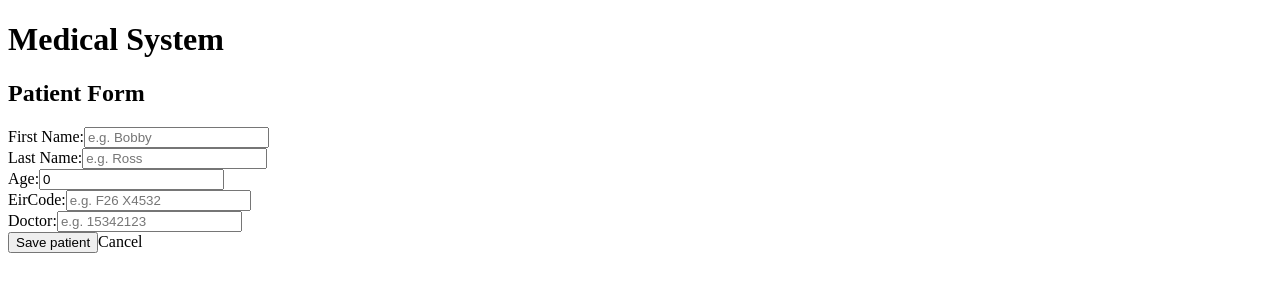
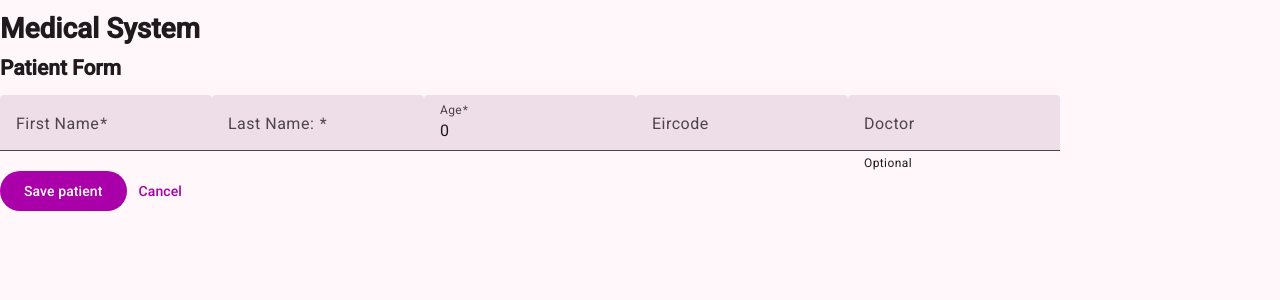
Before and after one commit to S00253911/Assignment2, an Angular app: page /patients/new in a window 1280 px wide. Shown: the top 300 px of the page. Built offline with nearby package versions, Linux system fonts and the light colour scheme.

Commit message:
Patient form styled using Material

```diff
--- a/package.json
+++ b/package.json
@@ -23,10 +23,12 @@
   "private": true,
   "packageManager": "npm@11.13.0",
   "dependencies": {
+    "@angular/cdk": "^21.2.14",
     "@angular/common": "^21.0.0",
     "@angular/compiler": "^21.0.0",
     "@angular/core": "^21.0.0",
     "@angular/forms": "^21.0.0",
+    "@angular/material": "^21.2.14",
     "@angular/platform-browser": "^21.0.0",
     "@angular/router": "^21.0.0",
     "@types/cors": "^2.8.19",
--- a/src/app/features/medical/pages/appointments-page/appointments-page.ts
+++ b/src/app/features/medical/pages/appointments-page/appointments-page.ts
@@ -1,4 +1,4 @@
-import { AsyncPipe } from '@angular/common';
+
 import { Component, inject, OnInit } from '@angular/core';
 import { MedicalService } from '../../services/medical.service';
 import { AppointmentCard } from '../appointment-card/appointment-card';
@@ -9,7 +9,7 @@ import { toSignal } from '@angular/core/rxjs-interop';
 
 @Component({
   selector: 'app-appointments-page',
-  imports: [AsyncPipe, AppointmentCard, RouterLink],
+  imports: [ AppointmentCard, RouterLink],
   templateUrl: './appointments-page.html',
   styleUrl: './appointments-page.scss',
 })
--- a/src/app/features/medical/pages/doctors-page/doctors-page.ts
+++ b/src/app/features/medical/pages/doctors-page/doctors-page.ts
@@ -1,4 +1,4 @@
-import { AsyncPipe } from '@angular/common';
+
 import { Component, inject, OnInit } from '@angular/core';
 import { MedicalService } from '../../services/medical.service';
 import { DoctorCard } from '../doctor-card/doctor-card';
@@ -8,7 +8,7 @@ import { withLoadState } from '../../../../shared/load-state';
 
 @Component({
   selector: 'app-doctors-page',
-  imports: [AsyncPipe, DoctorCard, RouterLink],
+  imports: [DoctorCard, RouterLink],
   templateUrl: './doctors-page.html',
   styleUrl: './doctors-page.scss',
 })
--- a/src/app/features/medical/pages/patient-form/patient-form.html
+++ b/src/app/features/medical/pages/patient-form/patient-form.html
@@ -3,41 +3,77 @@
 
 
   <!-- First Name Field -->
-  <div class="form-group">
-    <label for="firstName">First Name:</label>
-    <input id="firstName" type="text" formControlName="firstName" placeholder="e.g. Bobby" />
-  </div>
+   <mat-form-field>
+    <mat-label>First Name</mat-label>
+    <mat-error>First Name is required</mat-error>
+    @if (patientForm.controls.firstName.hasError('required')){
+          <mat-error>First Name is required</mat-error>
+  } @else if (patientForm.controls.firstName.hasError('minlength')) {
+    <mat-error>First Name must be at least 2 characters</mat-error>
+    } @else if (patientForm.controls.firstName.hasError('maxlength')) {
+    <mat-error>First Name must be 40 characters or fewer</mat-error>
+    }
+
+    <input matInput formControlName="firstName" placeholder="e.g. Bobby">
+   </mat-form-field>
 
   <!-- Last Name Field -->
-  <div class="form-group">
-    <label for="lastName">Last Name:</label>
-    <input id="lastName" type="text" formControlName="lastName" placeholder="e.g. Ross" />
+   <mat-form-field>
+    <mat-label>Last Name: </mat-label>
+    <mat-error>Last Name is required</mat-error>
+    @if (patientForm.controls.lastName.hasError('required')){
+          <mat-error>Last Name is required</mat-error>
+  } @else if (patientForm.controls.lastName.hasError('minlength')) {
+    <mat-error>LastName must be at least 2 characters</mat-error>
+    } @else if (patientForm.controls.lastName.hasError('maxlength')) {
+    <mat-error>Last Name must be 40 characters or fewer</mat-error>
+    }
+    <input matInput formControlName="lastName" placeholder="e.g. Ross">
+   </mat-form-field>
 
-  </div>
 
   <!-- Age Field -->
-  <div class="form-group">
-    <label for="age">Age:</label>
-    <input id="age" type="number" formControlName="age" placeholder="e.g. 2004" />
-  </div>
+   <mat-form-field>
+    <mat-label>Age</mat-label>
+    <mat-error>Age is required</mat-error>
+        @if (patientForm.controls.age.hasError('required')){
+          <mat-error>Age is required</mat-error>
+  } @else if (patientForm.controls.age.hasError('minlength')) {
+    <mat-error>Age must be at least 0</mat-error>
+    }
+
+    <input matInput formControlName="age" type="number" placeholder="e.g. 19">
+   </mat-form-field>
+
 
   <!-- EirCode Field -->
-  <div class="form-group">
-    <label for="eirCode">EirCode:</label>
-    <input id="eirCode" type="text" formControlName="eirCode" placeholder="e.g. F26 X4532" />
-  </div>
 
-  <!-- Year Field -->
-  <div class="form-group">
-    <label for="attendingDoctor">Doctor:</label>
-    <input id="attendingDoctor" type="text" formControlName="attendingDoctor" placeholder="e.g. 15342123" />
-  </div>
+  <mat-form-field>
+    <mat-label>Eircode</mat-label>
+   @if (patientForm.controls.eirCode.hasError('minlength')) {
+    <mat-error>LastName must be at least 7 characters</mat-error>
+    } @else if (patientForm.controls.eirCode.hasError('maxlength')) {
+    <mat-error>Last Name must be 7 characters or fewer</mat-error>
+    }
+    <input matInput formControlName="eirCode" placeholder="e.g. F26 X452">
+   </mat-form-field>
+
+
+  <!-- Doctor Field -->
+   <mat-form-field>
+    <mat-label>Doctor</mat-label>
+    <mat-hint>Optional</mat-hint>
+    <input matInput formControlName="attendingDoctor" placeholder="e.g. Dr Houston">
+   </mat-form-field>
 
   <!-- Action Buttons -->
   @if (saveError(); as message) { <p role="alert">{{ message }}</p> }
   <div class="button-group">
-    <button type="submit" [disabled]="saving()">
+    <button matButton="filled" type="submit" [disabled]="saving()">
       {{ saving() ? 'Saving...' : 'Save patient' }}
     </button>
-    <a routerLink="/patients">Cancel</a>
+    <a matButton routerLink="/patients">Cancel</a>
   </div>
+  @if (saving()){
+    <mat-progress-bar mode="buffer" />
+  }
--- a/src/app/features/medical/pages/patient-form/patient-form.ts
+++ b/src/app/features/medical/pages/patient-form/patient-form.ts
@@ -2,12 +2,18 @@ import { Component, inject, signal } from '@angular/core';
 import { FormBuilder, ReactiveFormsModule, UntypedFormArray, Validators } from '@angular/forms';
 import { CreatePatientDto, Patient } from '../../models/patient.model';
 import { MedicalService } from '../../services/medical.service';
-import { Router } from '@angular/router';
+import { Router, RouterLink } from '@angular/router';
+import { MatButtonModule } from '@angular/material/button';
+import { MatFormFieldModule } from '@angular/material/form-field';
+import { MatInputModule } from '@angular/material/input';
+import { MatCard, MatCardModule } from '@angular/material/card';
+import { MatProgressBarModule } from '@angular/material/progress-bar'
+import { MatSnackBar } from '@angular/material/snack-bar'
 
 
 @Component({
   selector: 'app-patient-form',
-  imports: [ReactiveFormsModule],
+  imports: [RouterLink,ReactiveFormsModule, MatButtonModule, MatFormFieldModule, MatInputModule, MatCardModule, MatProgressBarModule],
   templateUrl: './patient-form.html',
   styleUrl: './patient-form.scss',
 })
@@ -16,16 +22,16 @@ export class PatientForm {
   private formBuilder = inject(FormBuilder);
   private patientService = inject(MedicalService)
   private router = inject(Router);
-
+  private snackBar = inject(MatSnackBar);
 
   saving = signal(false);
   saveError = signal<string | null>(null)
 
   patientForm = this.formBuilder.nonNullable.group({
-    firstName: ['', Validators.required],
-    lastName: ['', Validators.required],
+    firstName: ['', Validators.required, Validators.minLength(2), Validators.maxLength(40)],
+    lastName: ['', Validators.required, Validators.minLength(2), Validators.maxLength(40)],
     age: [0, [Validators.required, Validators.min(0)]],
-    eirCode: [''],
+    eirCode: ['', [Validators.minLength(7), Validators.maxLength(7)]],
     attendingDoctor: ['']
   });
 
@@ -40,6 +46,9 @@ export class PatientForm {
 
       this.patientService.addPatient(newPatient).subscribe({
       next: (response) => {
+        this.snackBar.open(`${newPatient.firstName} ${newPatient.lastName} saved`, `Close`, {
+          duration: 10000
+        });
         console.log('Patient added successfully:', response);
         this.router.navigate(['/patients']);
       },
--- a/src/index.html
+++ b/src/index.html
@@ -6,6 +6,10 @@
   <base href="/">
   <meta name="viewport" content="width=device-width, initial-scale=1">
   <link rel="icon" type="image/x-icon" href="favicon.ico">
+  <link rel="preconnect" href="https://fonts.googleapis.com">
+  <link rel="preconnect" href="https://fonts.gstatic.com" crossorigin>
+  <link href="https://fonts.googleapis.com/css2?family=Roboto:wght@300;400;500&display=swap" rel="stylesheet">
+  <link href="https://fonts.googleapis.com/icon?family=Material+Icons" rel="stylesheet">
 </head>
 <body>
   <app-root></app-root>
--- a/src/styles.scss
+++ b/src/styles.scss
@@ -1 +1,38 @@
+
+// Include theming for Angular Material with `mat.theme()`.
+// This Sass mixin will define CSS variables that are used for styling Angular Material
+// components according to the Material 3 design spec.
+// Learn more about theming and how to use it for your application's
+// custom components at https://material.angular.dev/guide/theming
+@use '@angular/material' as mat;
+
+html {
+  height: 100%;
+  @include mat.theme((
+    color: (
+      primary: mat.$magenta-palette,
+      tertiary: mat.$violet-palette,
+    ),
+    typography: Roboto,
+    density: 0,
+  ));
+}
+
+body {
+  // Default the application to a light color theme. This can be changed to
+  // `dark` to enable the dark color theme, or to `light dark` to defer to the
+  // user's system settings.
+  color-scheme: light;
+
+  // Set a default background, font and text colors for the application using
+  // Angular Material's system-level CSS variables. Learn more about these
+  // variables at https://material.angular.dev/guide/system-variables
+  background-color: var(--mat-sys-surface);
+  color: var(--mat-sys-on-surface);
+  font: var(--mat-sys-body-medium);
+
+  // Reset the user agent margin.
+  margin: 0;
+  height: 100%;
+}
 /* You can add global styles to this file, and also import other style files */
```
Also changed, not shown: 1 other file (tests, documents, lock files or other folders).
